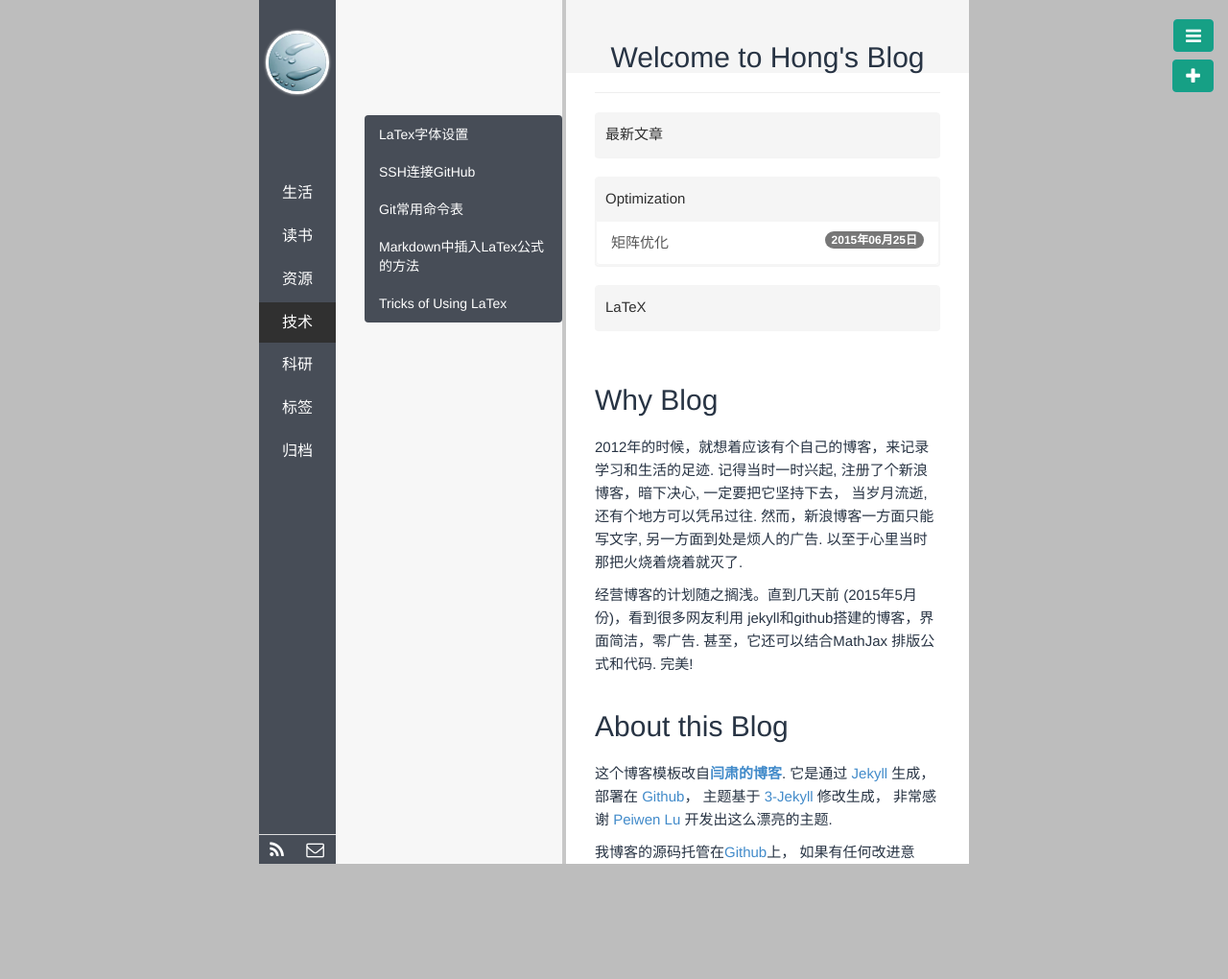
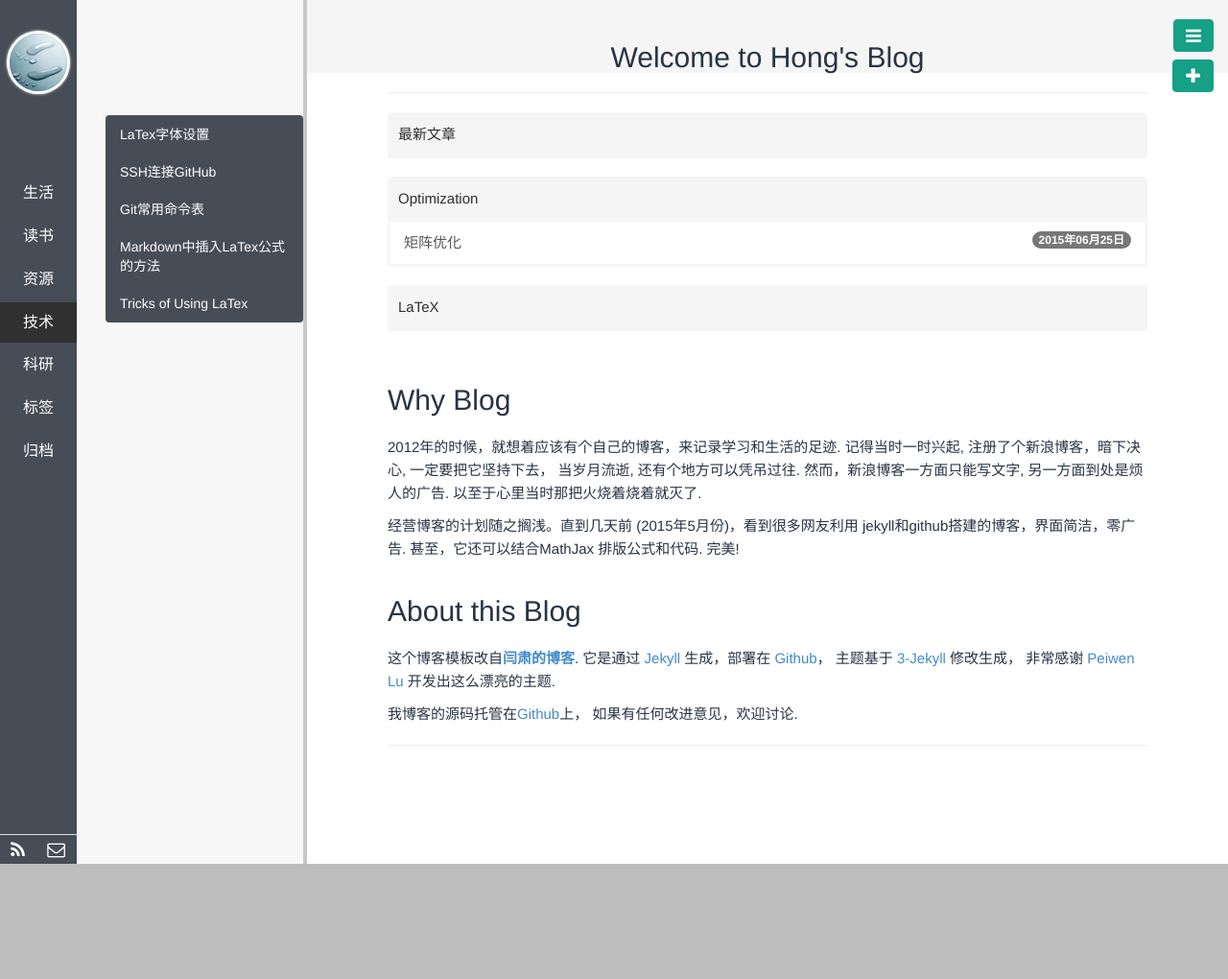
Before and after one commit to polyHong/polyHong.github.io, a Jekyll site: the page built from index.md, in a window 1280 px wide. Shown: the whole page at 96% size. Built offline with Jekyll 4.4.1, drawn with Linux system fonts in a browser that asks for light colours; Markdown is read by kramdown in place of the engine named in the settings; comment, search, counter and statistics services are not loaded; after the commit the page ends 900 px from its top, so only the background shows below that.

Commit message:
adjust border

```diff
--- a/public/css/base.css
+++ b/public/css/base.css
@@ -4,7 +4,6 @@
   height: 100%;
 }
 body, html {
-  margin: 0px 135px 120px 135px;
   height: 100%;
   overflow: hidden;
   background-color: #BDBDBD;
```
